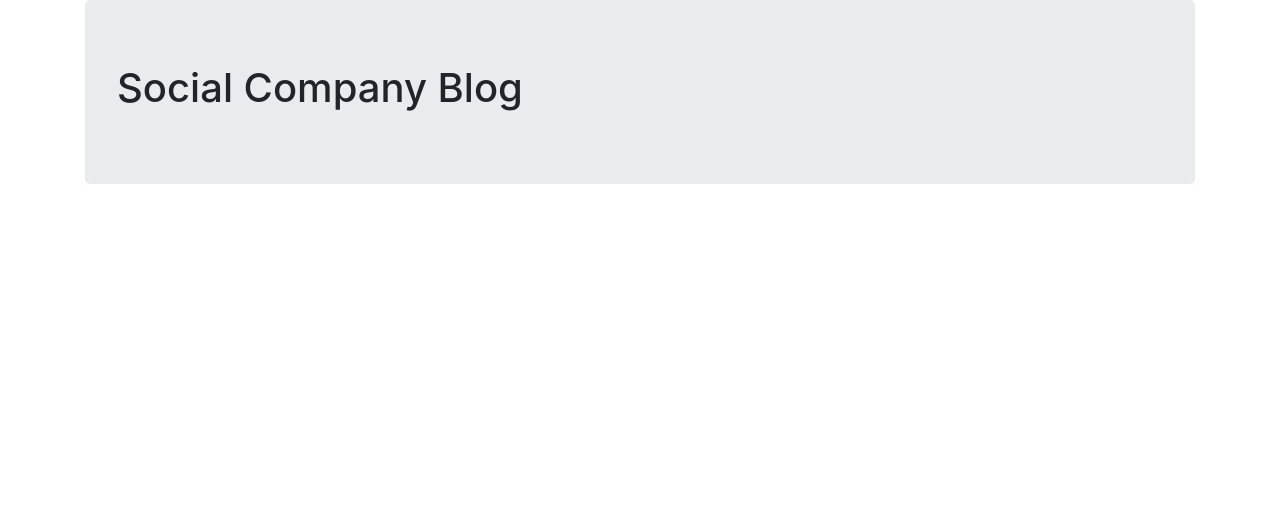
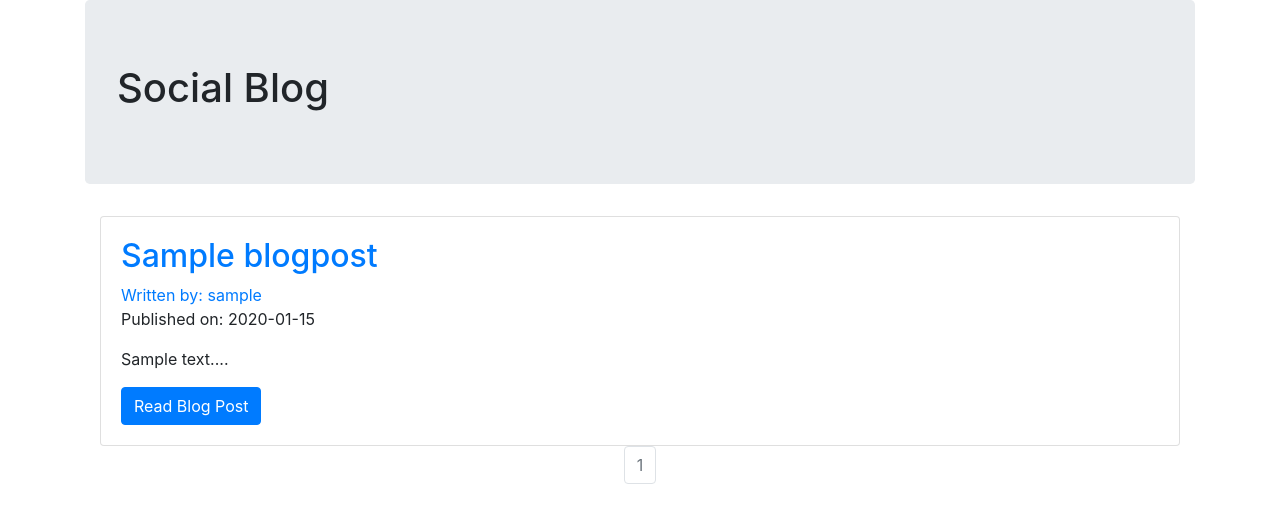
Before and after one commit to Catalyst-J/flask-social_company_blog, a Flask app: page / in a window 1280 px wide. Shown: the part 56-579 px from the top of the page. Run offline with Flask 2, Linux system fonts and the light colour scheme; tables that the repository leaves empty hold one stand-in row (values such as "Sample post"); some libraries are stand-ins or nearby versions.

Commit message:
Added finishing touches

```diff
--- a/blog/blogposts/views.py
+++ /dev/null
@@ -1 +0,0 @@
-# Create, Update, Delete, Post Views
--- a/blog/core/views.py
+++ b/blog/core/views.py
@@ -1,13 +1,17 @@
 # Home View and Info View
 
 from flask import render_template, request, Blueprint
+from blog.models import BlogPost
 
 # Setup Blueprint
 core = Blueprint('core', __name__)
 
 @core.route('/')
 def index():
-    return render_template('index.html')
+    page = request.args.get('page', 1, type=int)
+    blog_posts = BlogPost.query.order_by(BlogPost.date.desc()).paginate(page=page, per_page=5)
+
+    return render_template('index.html', blog_posts=blog_posts)
 
 @core.route('/info')
 def info():
--- a/blog/templates/base.html
+++ b/blog/templates/base.html
@@ -31,7 +31,7 @@
                     <a class="nav-link" href="{{url_for('core.info')}}">About </a>
                 </li>
                 <li class="nav-item active">
-                    <a class="nav-link" href="#">Create Post </a>
+                    <a class="nav-link" href="{{url_for('blog_posts.create_post')}}">Create Post </a>
                 </li>
                 <li class="nav-item dropdown active">
                     <a class="nav-link dropdown-toggle" href="#" id="navbarDropdown" role="button" data-toggle="dropdown" aria-haspopup="true" aria-expanded="false">
--- a/blog/templates/index.html
+++ b/blog/templates/index.html
@@ -1,6 +1,40 @@
 {% extends "base.html" %}
 {% block content %}
     <div class="jumbotron">
-        <h1>Social Company Blog</h1>
+        <h1>Social Blog</h1>
     </div>
+
+    <div class="container">
+        {% for post in blog_posts.items %}
+            <div class="card">
+                <div class="card-body">
+                    <h2><a class="card-title" href="{{url_for('blog_posts.blog_post', blog_post_id=post.id)}}">{{post.title}}</a></h2>
+                    <a href="{{url_for('users.user_posts', username=post.author.username)}}">Written by: {{post.author.username}}</a>
+                    <p>Published on: {{post.date.strftime('%Y-%m-%d')}}</p>
+                    <p class="card-text">{{ post.content[:100] }}...</p>
+                    <a class="btn btn-primary" href="{{url_for('blog_posts.blog_post', blog_post_id=post.id)}}">Read Blog Post</a>
+                </div>
+            </div>
+        {% endfor %}
+    </div>
+
+    <nav aria-label="Page navigation">
+        <ul class="pagination justify-content-center">
+
+            <!-- Generates page numbers using a for loop. -->
+            <!-- Check Flask documentation regarding .iter_pages() -->
+            {% for page_num in blog_posts.iter_pages(left_edge=1, right_edge=1, left_current=1, right_current=2) %}
+                {% if blog_posts.page == page_num %}
+                <li class="page-item disabled">
+                    <a class="page-link" href="{{url_for('core.index', page=page_num)}}">{{page_num}}</a>
+                </li>
+                {% else %}
+                <li class="page-item">
+                    <a class="page-link" href="{{url_for('core.index', page=page_num)}}">{{page_num}}</a>
+                </li>
+                {% endif %}
+            {% endfor %}
+        </ul>
+    </nav>
+
 {% endblock %}
--- a/blog/templates/user_blog_posts.html
+++ b/blog/templates/user_blog_posts.html
@@ -12,8 +12,8 @@
     <!-- blog_posts.items looks through the individual results of the query -->
     {% for post in blog_posts.items %}
         <h2><a href="{{url_for('blog_posts.blog_post', blog_post_id=post.id)}}">{{post.title}}</a> </h2>
-        Written by: <a href="{{url_for('users.user_post', username=post.author.username)}}">{{post.author.username}}</a>
-        <p class='text-muted'>Published on: {{post.date.strftime("%Y-%m-%d")</p>
+        Written by: <a href="{{url_for('users.user_posts', username=post.author.username)}}">{{post.author.username}}</a>
+        <p class='text-muted'>Published on: {{post.date.strftime("%Y-%m-%d")}}</p>
         <br>
         <p>{{post.text}}</p>
         <br>
--- a/blog/users/views.py
+++ b/blog/users/views.py
@@ -106,6 +106,6 @@ def user_posts(username):
     # 'author' is the back reference for the User <-> BlogPost relationship
     # Paginate handles the pages, then limits the results into just 5 per page.
     # Ordered by descending order of the date.
-    blog_posts = BlogPost.query.filter_by(author=user).order_by(BlogPost.data.desc()).paginate(page=page, per_page=5)
+    blog_posts = BlogPost.query.filter_by(author=user).order_by(BlogPost.date.desc()).paginate(page=page, per_page=5)
 
     return render_template('user_blog_posts.html', blog_posts=blog_posts, user=user)
```
Also changed, not shown: blog/__init__.py (+6 -1 lines), blog/blog_posts/forms.py (added, +8 -0 lines), blog/blog_posts/views.py (added, +87 -0 lines), blog/templates/blog_post.html (added, +40 -0 lines), blog/templates/create_post.html (added, +23 -0 lines), blog/blog_posts/__init__.py (added), blog/blogposts/forms.py (deleted).
